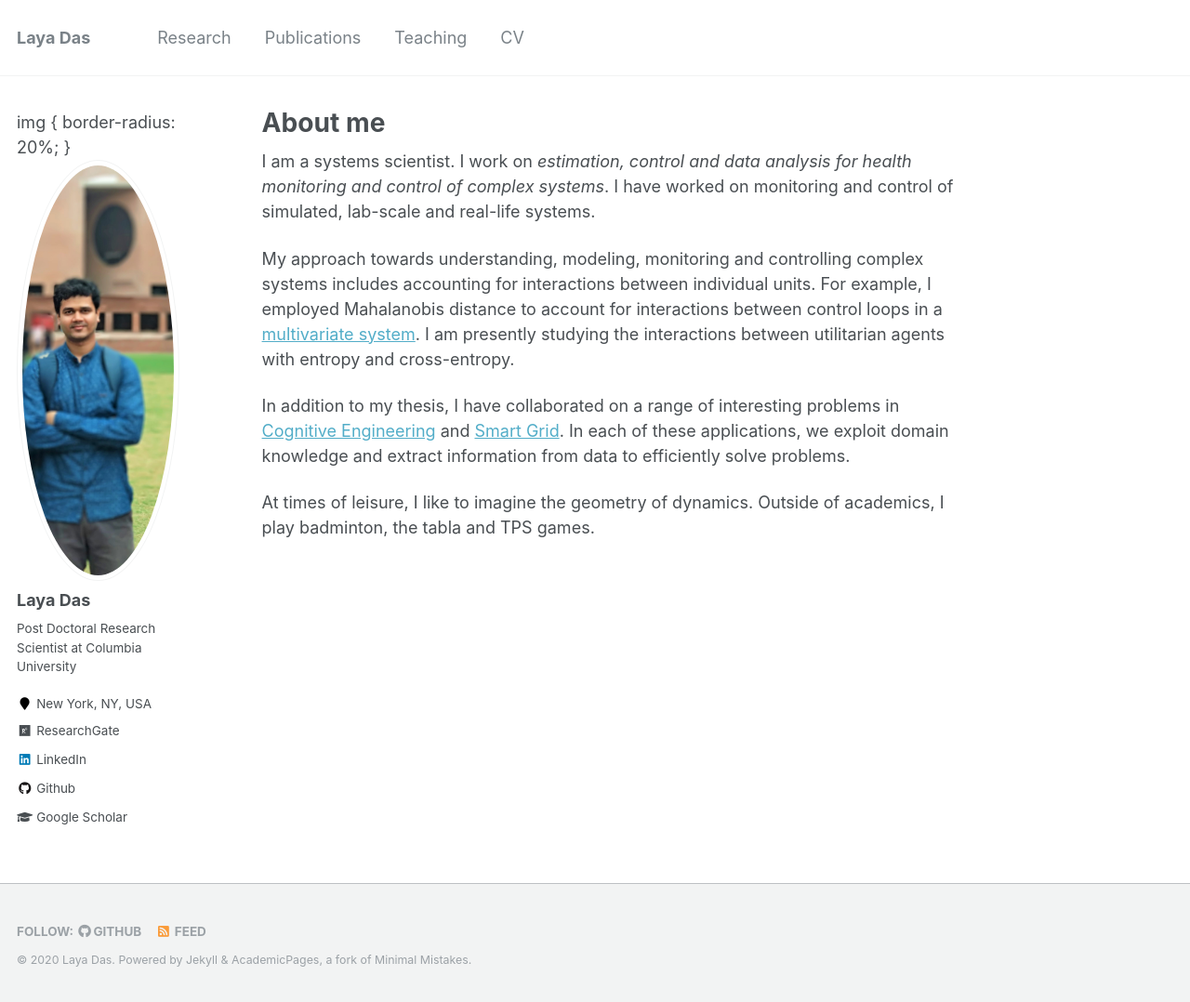
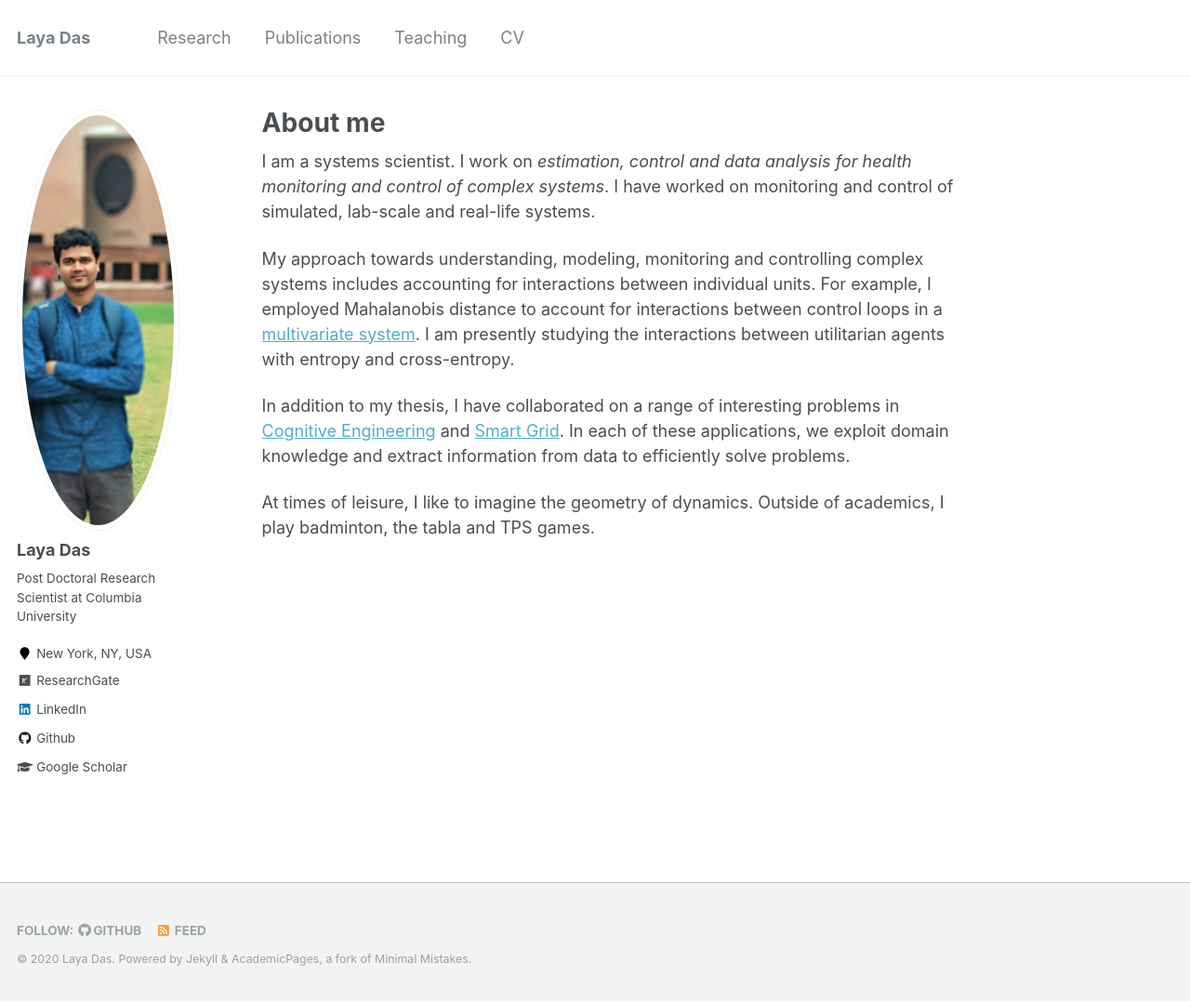
Before and after one commit to layadas/layadas.github.io, a Jekyll site: the page built from _pages/about.md, in a window 1280 px wide and 1078 px high. Shown: the whole window at 93% size. Built offline with Jekyll 4.4.1, drawn with Linux system fonts in a browser that asks for light colours.

Commit message:
Update author-profile.html

```diff
--- a/_includes/author-profile.html
+++ b/_includes/author-profile.html
@@ -1,9 +1,3 @@
-<style>
-img {
-  border-radius: 20%;
-}
-</style>
-
 {% include base_path %}
 
 {% if page.author and site.data.authors[page.author] %}
@@ -11,10 +5,14 @@ img {
 {% endif %}
 
 <div itemscope itemtype="http://schema.org/Person">
-
+<style>
+img {
+  border-radius: 20%;
+}
+</style>
   <div class="author__avatar">
     {% if author.avatar contains "://" %}
-    	<img src="{{ author.avatar }}" alt="{{ author.name }}">
+    	<img src="{{ author.avatar }}" alt="{{ author.name }}" style>
     {% else %}
     	<img src="{{ author.avatar | prepend: "/images/" | prepend: base_path }}" class="author__avatar" alt="{{ author.name }}">
     {% endif %}
```
